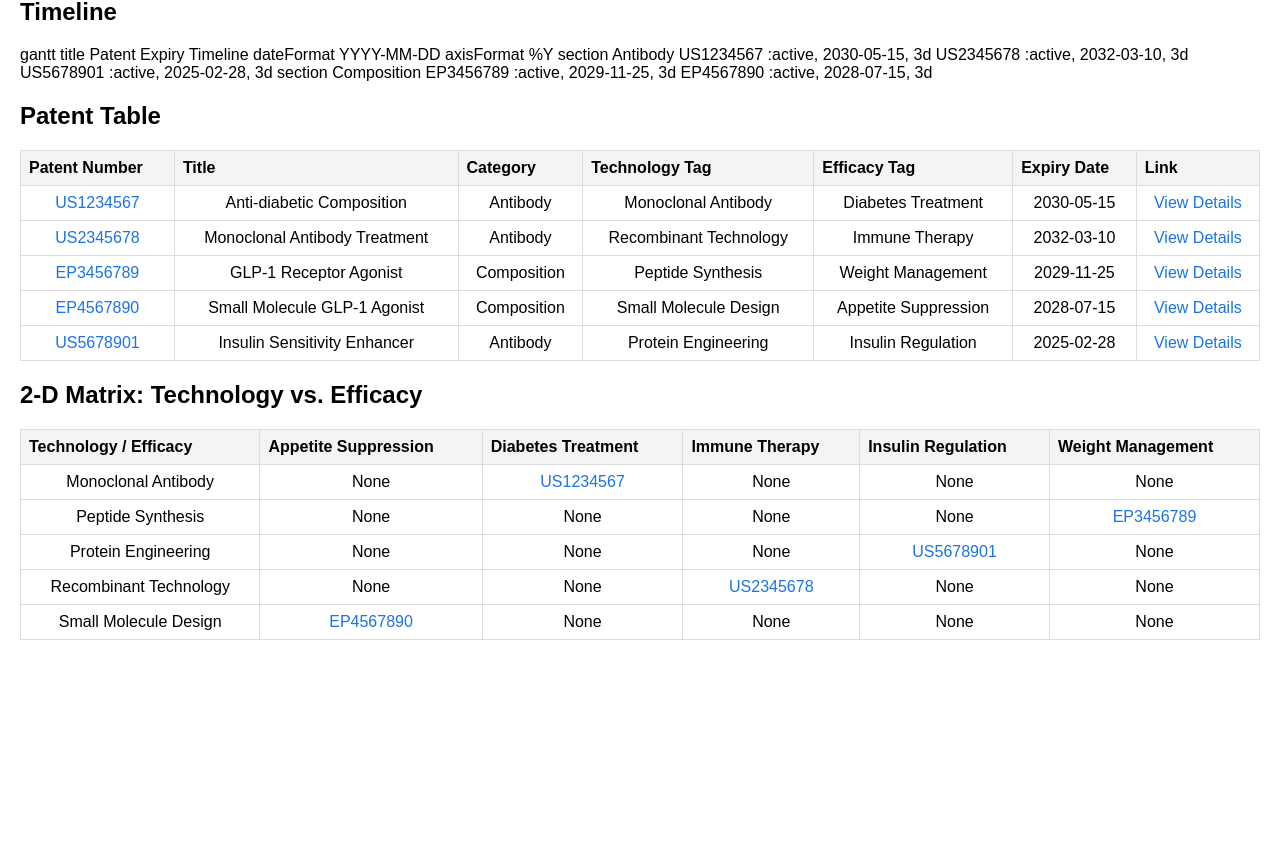
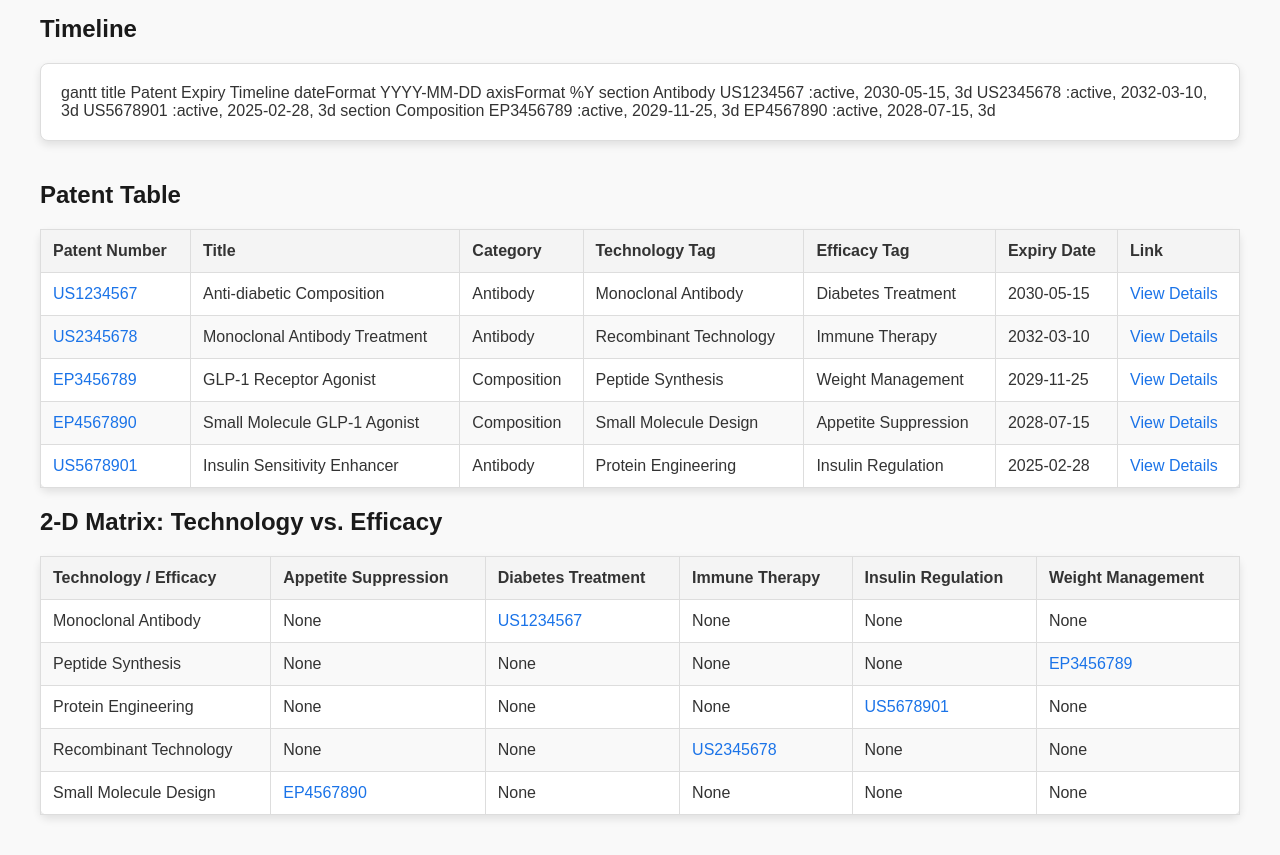
Before and after one commit to nuancenil/patent_timeline, a plain HTML site: page index.html in a window 1280 px wide. Shown: the part 82-937 px from the top of the page. Before the commit the page ends 800 px from the top, so only its background shows below. Drawn offline with Linux system fonts and the light colour scheme.

Commit message:
Update index.html

```diff
--- a/index.html
+++ b/index.html
@@ -9,33 +9,63 @@
     <style>
         body {
             font-family: Arial, sans-serif;
-            margin: 20px;
+            margin: 40px; /* Adds padding around the entire page */
+            background-color: #f9f9f9; /* Light background for readability */
+            color: #333; /* Darker text for contrast */
         }
+
+        h1, h2 {
+            margin-bottom: 20px; /* Space below headings */
+            color: #1a1a1a; /* Slightly darker for emphasis */
+        }
+
+        .mermaid {
+            margin-bottom: 40px; /* Adds spacing below the timeline */
+            padding: 20px; /* Padding inside the timeline box */
+            background: #ffffff; /* White background for the timeline */
+            border: 1px solid #ddd; /* Border for distinction */
+            border-radius: 8px; /* Rounded corners */
+            box-shadow: 0 4px 8px rgba(0, 0, 0, 0.1); /* Subtle shadow for depth */
+        }
+
         table {
             width: 100%;
             border-collapse: collapse;
             margin-top: 20px;
+            background: #ffffff; /* White background for the table */
+            border: 1px solid #ddd; /* Border for the table */
+            border-radius: 8px;
+            box-shadow: 0 4px 8px rgba(0, 0, 0, 0.1);
         }
+
         th, td {
-            border: 1px solid #ddd;
-            padding: 8px;
-            text-align: left;
+            border: 1px solid #ddd; /* Inner borders */
+            padding: 12px; /* Padding for cells */
+            text-align: left; /* Align text to the left */
+            vertical-align: top; /* Top-align for readability */
         }
+
         th {
-            background-color: #f4f4f4;
+            background-color: #f4f4f4; /* Light gray background for headers */
+            color: #333; /* Darker text for headers */
+            font-weight: bold; /* Emphasis on headers */
         }
-        td {
-            text-align: center;
+
+        td a {
+            color: #1a73e8; /* Blue links for contrast */
+            text-decoration: none; /* No underline */
         }
-        a {
-            color: #1a73e8;
-            text-decoration: none;
+
+        td a:hover {
+            text-decoration: underline; /* Underline on hover */
         }
-        a:hover {
-            text-decoration: underline;
+
+        tr:nth-child(even) {
+            background-color: #f9f9f9; /* Alternating row colors for readability */
         }
-        .mermaid {
-            margin-bottom: 20px;
+
+        tr:hover {
+            background-color: #f1f1f1; /* Highlight row on hover */
         }
     </style>
 </head>
```
